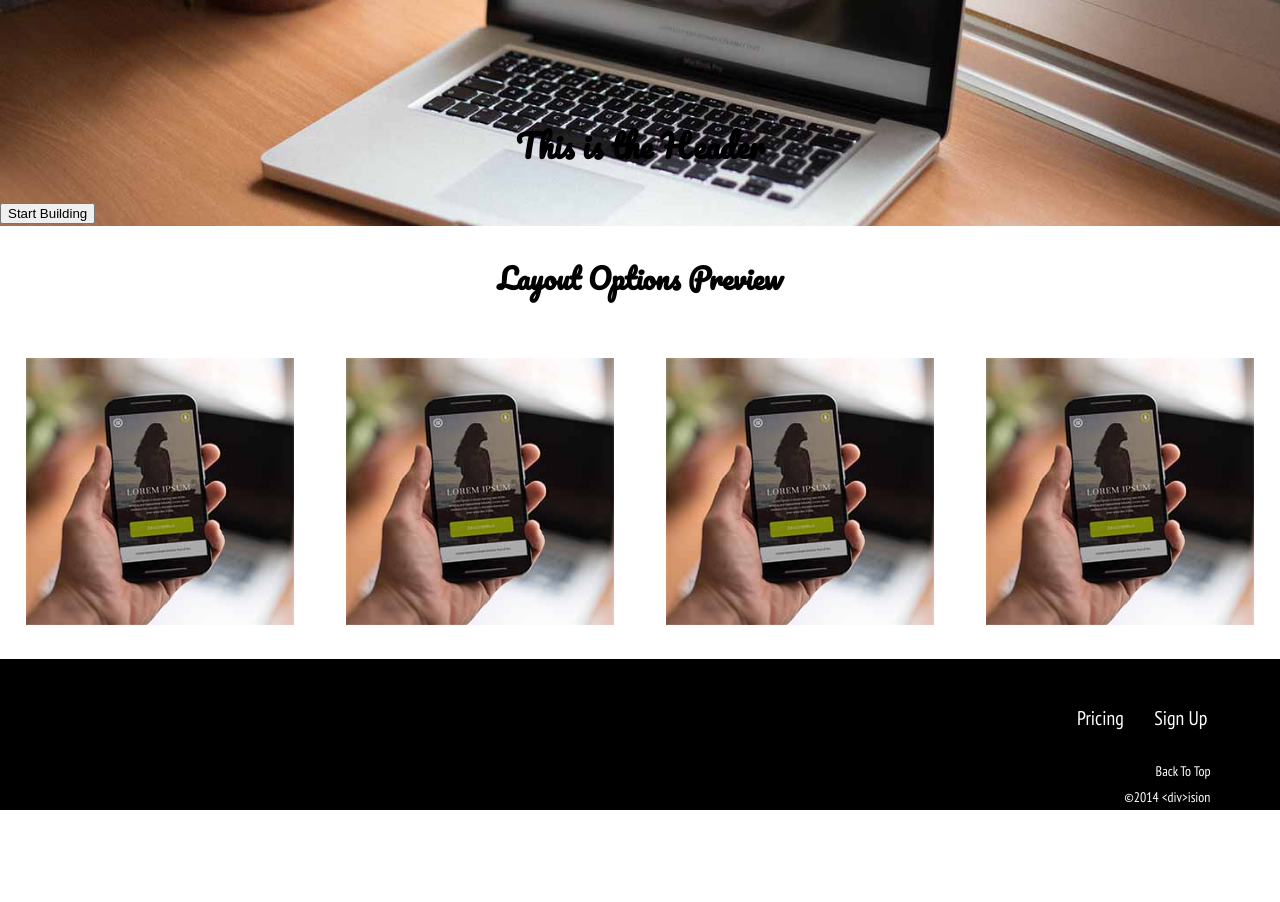
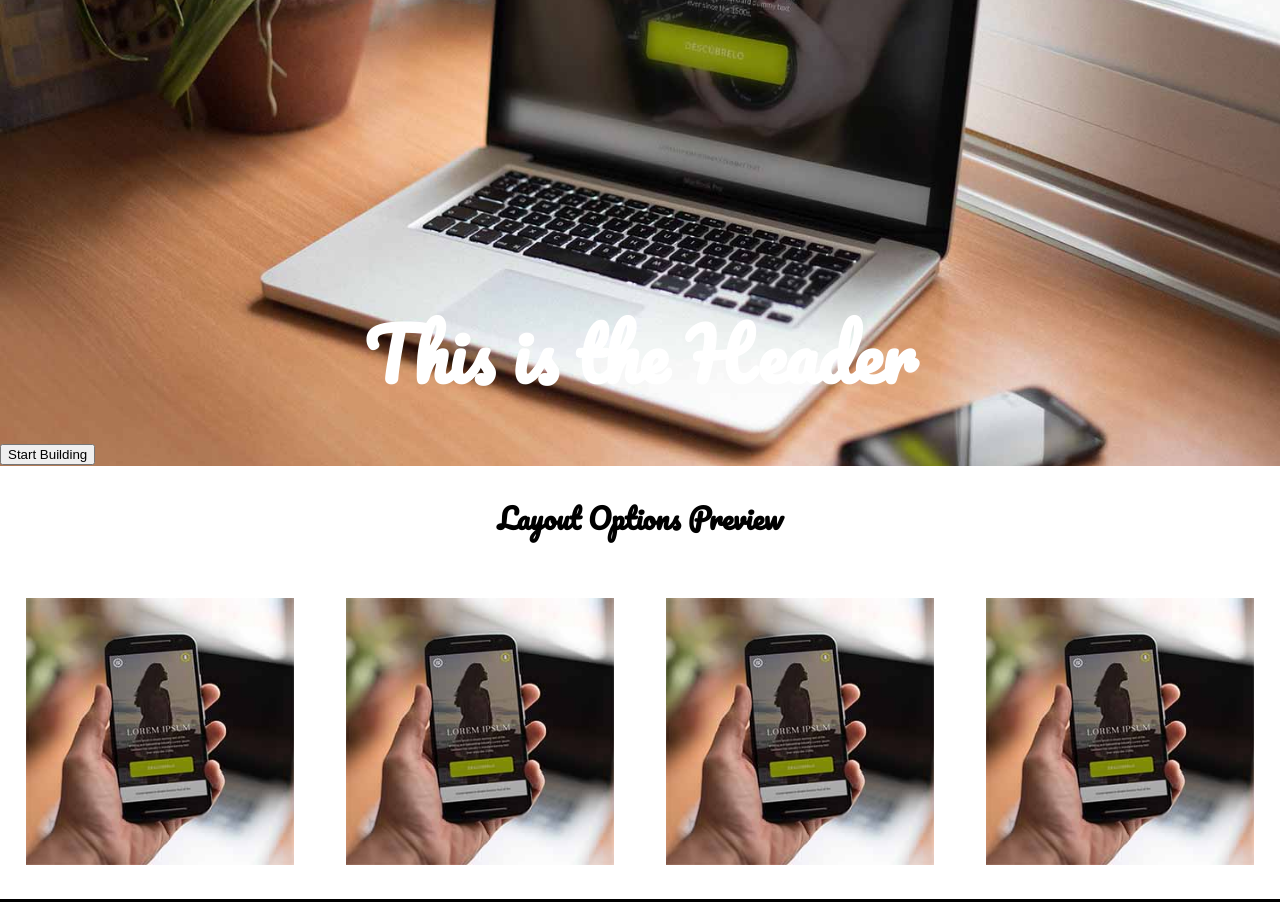
Before and after one commit to erncat-zz/dsn1675-sass-website, a plain HTML site: page index.html in a window 1280 px wide. Shown: the part 320-1222 px from the top of the page. Before the commit the page ends 1130 px from the top, so only its background shows below. Drawn offline with Linux system fonts and the light colour scheme; files whose address does not match are found by name.

Commit message:
headline
headline made bigger

```diff
--- a/css/main.css
+++ b/css/main.css
@@ -21,7 +21,12 @@ html {
     background-repeat: no-repeat;
     background-size: cover;
     background-position: center center;
-    padding-top:20em;x
+    padding-top:30em;
+}
+
+.headline {
+    font-size: 4em;
+    color: white;
 }
 
 .header {
--- a/index.html
+++ b/index.html
@@ -39,7 +39,7 @@
 
     <div class="billboard">
         <div>
-            <h1>This is the Header</h1>
+            <h1 class="headline">This is the Header</h1>
         </div>
         <div>
             <form method="start" action="pricing.html">
@@ -76,7 +76,7 @@
     <div class="grid">
         <div class="unit unit-xs-1 unit-s-1 unit-m-1 unit-l-1">
             <nav role="navigation" id="nav">
-                <ul class="nav nav-bottom pad-top mega brand-family">
+                <ul class="nav nav-bottom pad-top-half mega brand-family">
                     <li><a class="gutter-half" href="pricing.html">Pricing</a></li>
                     <li><a class="gutter-half" href="signup.html">Sign Up</a></li>
                 </ul>
```
